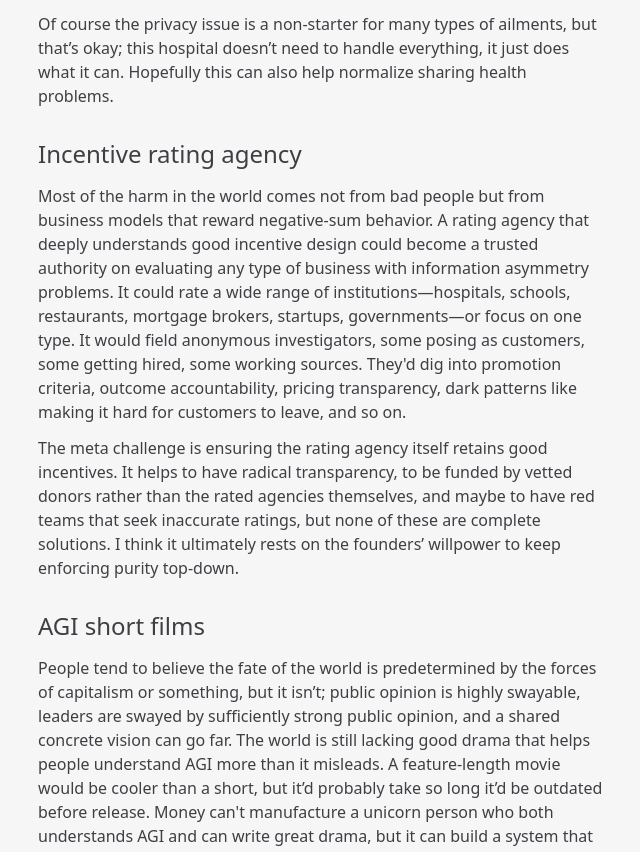
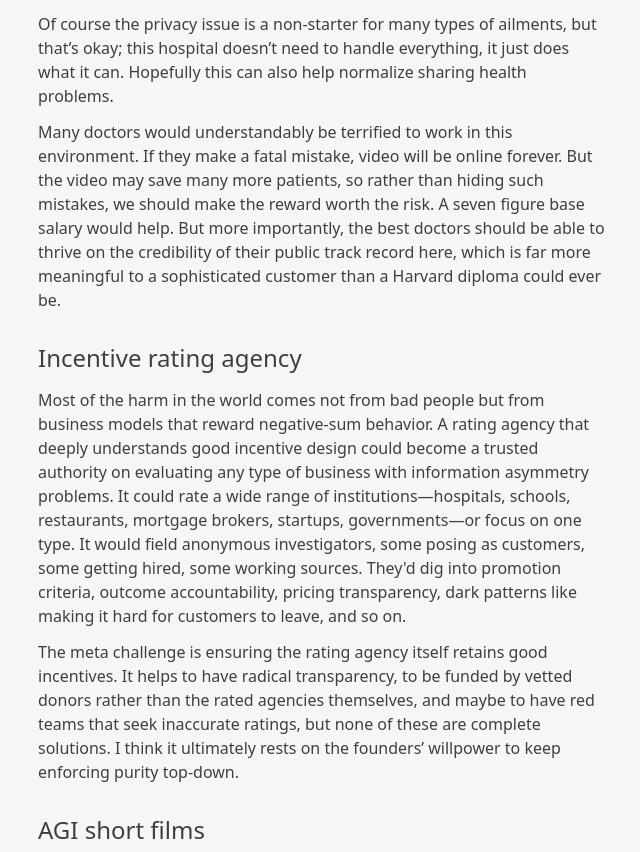
Before and after one commit to Xyzrr/micro-blog, a SvelteKit app: page /nonprofit-ideas in a window 1280 px wide. Shown: the part 1420-2272 px from the top of the page, without its empty margins (218-858 px from the left). Built offline with nearby package versions, Linux system fonts and the light colour scheme.

Commit message:
another par

```diff
--- a/src/routes/(posts)/nonprofit-ideas/+page.svelte
+++ b/src/routes/(posts)/nonprofit-ideas/+page.svelte
@@ -62,6 +62,13 @@
 	hospital doesn’t need to handle everything, it just does what it can. Hopefully this can also help
 	normalize sharing health problems.
 </p>
+<p>
+	Many doctors would understandably be terrified to work in this environment. If they make a fatal mistake,
+	video will be online forever. But the video may save many more patients, so rather than hiding such mistakes,
+	we should make the reward worth the risk. A seven figure base salary would help. But more importantly,
+	the best doctors should be able to thrive on the credibility of their public track record here,
+	which is far more meaningful to a sophisticated customer than a Harvard diploma could ever be.
+</p>
 
 <h2>Incentive rating agency</h2>
 <p>
```
